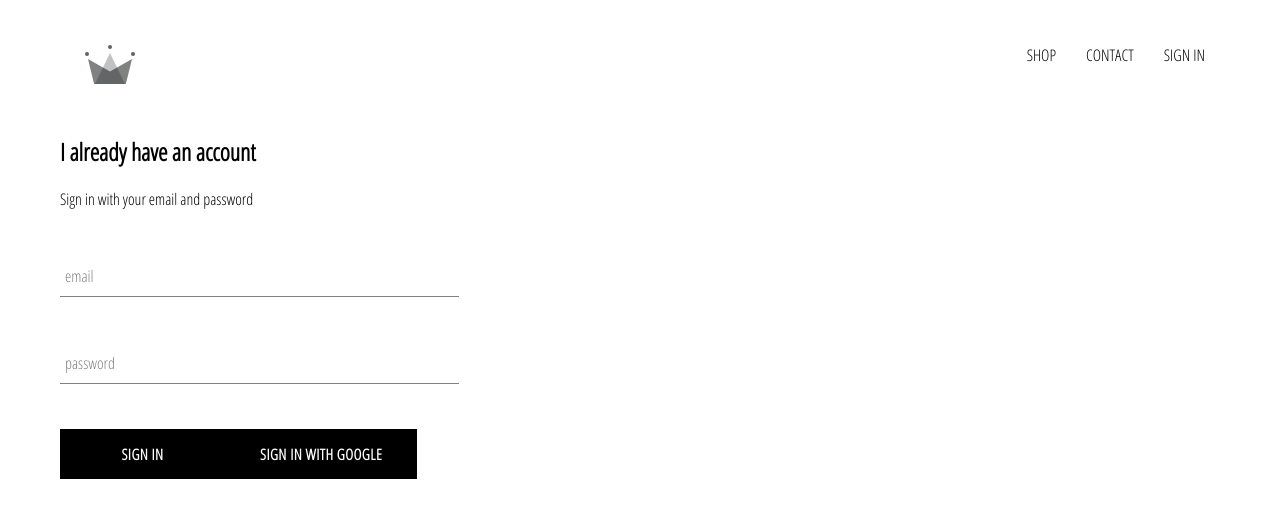
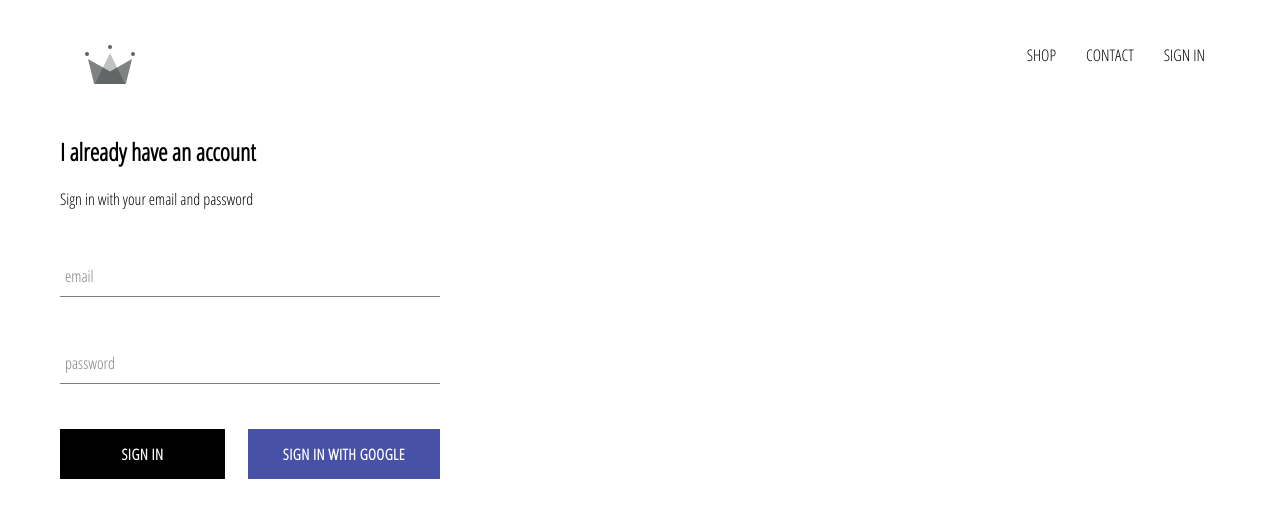
Before and after one commit to jana0301/crwn-clothing, a React (Create React App) app: page /signin in a window 1280 px wide. Shown: the top 518 px of the page. Built offline with nearby package versions, Linux system fonts and the light colour scheme; no server answers.

Commit message:
integrated firebase and created sign in with signin component

```diff
--- a/src/App.css
+++ b/src/App.css
@@ -7,3 +7,6 @@
     text-decoration: none;
     color: black;
 }
+*{
+    box-sizing: border-box;
+}
--- a/src/App.js
+++ b/src/App.js
@@ -19,19 +19,25 @@
     }
   }
 
+  unsubscribeFromAuth = null;
+
   componentDidMount() {
-    auth.onAuthStateChanged(user => {
+    this.unsubscribeFromAuth = auth.onAuthStateChanged(user => {
       this.setState({currentUser: user});
 
       console.log(user);
     });
   }
 
+  componentWillUnmount(){
+    this.unsubscribeFromAuth();
+  }
+
 
   render(){
     return (
       <div>
-      <Header />
+      <Header currentUser={this.state.currentUser}/>
       <Switch>
         <Route exact path='/' component={HomePage} />
         <Route path='/shop' component={ShopPage} />
--- a/src/components/custom-button/custom-button.component.jsx
+++ b/src/components/custom-button/custom-button.component.jsx
@@ -2,8 +2,10 @@
 
 import './custom-button.styles.scss';
 
-const CustomButton = ({ children, ...otherProps }) => (
-    <button className='custom-button' {...otherProps}>
+const CustomButton = ({ children, isGoogleSignIn, ...otherProps }) => (
+    <button
+        className={`${isGoogleSignIn ? 'google-sign-in' : ''}  custom-button`}
+        {...otherProps}>
     {children}
     </button>
 );
--- a/src/components/custom-button/custom-button.styles.scss
+++ b/src/components/custom-button/custom-button.styles.scss
@@ -19,4 +19,13 @@
     color: black;
     border: 1px solid black;
   }
+  &.google-sign-in{
+    background-color: #4752a7;
+    color: white;
+
+    &:hover{
+      background-color: #357ae8 !important;
+      border: none;
+    }
+  }
 }
--- a/src/components/header/header.component.jsx
+++ b/src/components/header/header.component.jsx
@@ -1,12 +1,14 @@
 import React from 'react';
 
 import {Link} from 'react-router-dom';
+
+import { auth } from '../../firebase/firebase.utils.js';
 
 import './header.styles.scss';
 
 import { ReactComponent as Logo } from '../../assets/crown.svg';
 
-const Header = () => (
+const Header = ({ currentUser }) => (
     <div className='header'>
         <Link className='logo-container' to="/">
             <Logo className='logo' />
@@ -18,9 +20,15 @@
             <Link to="/shop" className='option'>
             CONTACT
             </Link>
-            <Link to="/signin" className='option'>
-            SIGN IN
-            </Link>
+
+            {
+                currentUser ?
+                <div className='option' onClick={ () => auth.signOut()}>SIGN OUT</div>
+                :
+                <Link to="/signin" className='option'>
+                    SIGN IN
+                </Link>
+            }
         </div>
     </div>
 );
--- a/src/components/header/header.styles.scss
+++ b/src/components/header/header.styles.scss
@@ -20,6 +20,7 @@
 
     .option {
       padding: 10px 15px;
+      cursor: pointer;
     }
   }
 }
--- a/src/components/sign-in/sign-in.component.jsx
+++ b/src/components/sign-in/sign-in.component.jsx
@@ -53,14 +53,15 @@
                 label='password'
                 required
               />
-
+          <div className='buttons'>
               <CustomButton type="submit">
                 SIGN IN
               </CustomButton>
-              <CustomButton onClick={signInWithGoogle}>
+              <CustomButton onClick={signInWithGoogle} isGoogleSignIn>
               {' '}
                 Sign in with Google{' '}
               </CustomButton>
+            </div>
             </form>
           </div>
         );
--- a/src/components/sign-in/sign-in.styles.scss
+++ b/src/components/sign-in/sign-in.styles.scss
@@ -1,9 +1,14 @@
 .sign-in {
-    width: 30vw;
+    width: 380px;
     display: flex;
     flex-direction: column;
 
     .title {
         margin: 10px 0;
     }
+    .buttons {
+        display: flex;
+        justify-content: space-between;
+    }
+
 }
```
